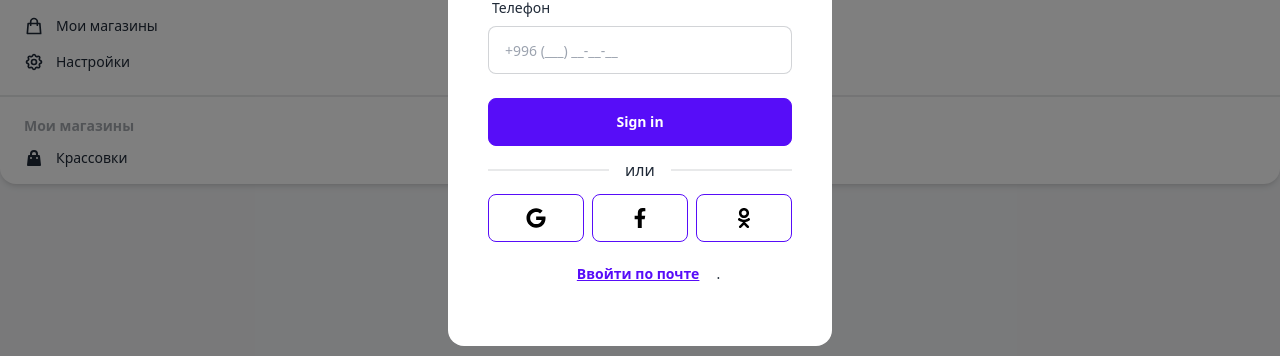
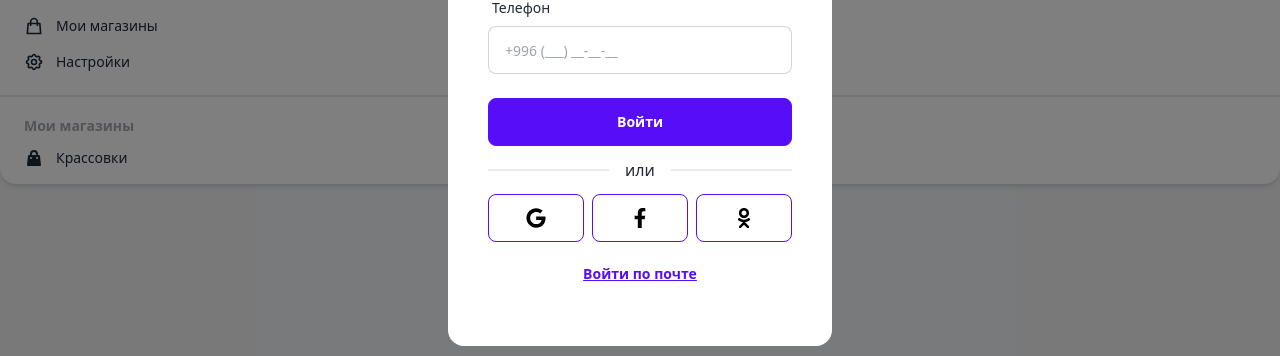
Before and after one commit to zairbek/Yoyo-public, a Next.js app: page /my/dashboard in a window 1280 px wide. Both pictures are taken after a click on the button 1248 px from the left and 56 px from the top of the page. Shown: the part 320-676 px from the top of the page. Built offline with nearby package versions, Linux system fonts and the light colour scheme.

Commit message:
button component

```diff
--- a/components/Elements/Popups/SignInPopup/SignInTab.jsx
+++ b/components/Elements/Popups/SignInPopup/SignInTab.jsx
@@ -5,13 +5,14 @@ import InputMask from 'react-input-mask';
 
 import {loginViaPhoneFormSchema} from "../../../../utils/validations/login";
 import TextField from "../../../UI/Forms/TextField/TextField";
+import Button from "../../../UI/Forms/Button/Button";
 
 const SignInTab = ({emailLogin}) => {
   const form = useForm({
     resolver: yupResolver(loginViaPhoneFormSchema)
   })
 
-  const onSubmit = data => console.log(data)
+  const onSubmit = data => console.log(data, form.formState)
 
   return (
     <>
@@ -24,7 +25,6 @@ const SignInTab = ({emailLogin}) => {
         <div className="flex flex-col w-full border-opacity-50">
           <div className="flex flex-col gap-y-6">
             <div>
-
               <TextField
                label="Телефон"
                type="tel"
@@ -37,7 +37,7 @@ const SignInTab = ({emailLogin}) => {
               />
             </div>
             <div>
-              <button type="submit" className="btn btn-primary btn-block normal-case">Sign in</button>
+              <Button variant="primary" block>Войти</Button>
             </div>
           </div>
 
@@ -45,21 +45,21 @@ const SignInTab = ({emailLogin}) => {
 
           <div>
             <div className="flex gap-x-2">
-              <button type="button" className="btn btn-outline btn-primary btn-block flex-1 hover:fill-white">
+              <Button type="button" variant="primary" outline block className=" flex-1 hover:fill-white">
                 <svg className="w-5 h-5" xmlns="http://www.w3.org/2000/svg" viewBox="0 0 488 512"><path d="M488 261.8C488 403.3 391.1 504 248 504 110.8 504 0 393.2 0 256S110.8 8 248 8c66.8 0 123 24.5 166.3 64.9l-67.5 64.9C258.5 52.6 94.3 116.6 94.3 256c0 86.5 69.1 156.6 153.7 156.6 98.2 0 135-70.4 140.8-106.9H248v-85.3h236.1c2.3 12.7 3.9 24.9 3.9 41.4z"/></svg>
-              </button>
-              <button type="button" className="btn btn-outline btn-primary btn-block flex-1 hover:fill-white">
+              </Button>
+              <Button type="button" variant="primary" outline block className=" flex-1 hover:fill-white">
                 <svg className="w-5 h-5" xmlns="http://www.w3.org/2000/svg" viewBox="0 0 320 512"><path d="M279.14 288l14.22-92.66h-88.91v-60.13c0-25.35 12.42-50.06 52.24-50.06h40.42V6.26S260.43 0 225.36 0c-73.22 0-121.08 44.38-121.08 124.72v70.62H22.89V288h81.39v224h100.17V288z"/></svg>
-              </button>
-              <button type="button" className="btn btn-outline btn-primary btn-block flex-1 hover:fill-white">
+              </Button>
+              <Button type="button" variant="primary" outline block className=" flex-1 hover:fill-white">
                 <svg className="w-5 h-5" xmlns="http://www.w3.org/2000/svg" viewBox="0 0 320 512"><path d="M275.1 334c-27.4 17.4-65.1 24.3-90 26.9l20.9 20.6 76.3 76.3c27.9 28.6-17.5 73.3-45.7 45.7-19.1-19.4-47.1-47.4-76.3-76.6L84 503.4c-28.2 27.5-73.6-17.6-45.4-45.7 19.4-19.4 47.1-47.4 76.3-76.3l20.6-20.6c-24.6-2.6-62.9-9.1-90.6-26.9-32.6-21-46.9-33.3-34.3-59 7.4-14.6 27.7-26.9 54.6-5.7 0 0 36.3 28.9 94.9 28.9s94.9-28.9 94.9-28.9c26.9-21.1 47.1-8.9 54.6 5.7 12.4 25.7-1.9 38-34.5 59.1zM30.3 129.7C30.3 58 88.6 0 160 0s129.7 58 129.7 129.7c0 71.4-58.3 129.4-129.7 129.4s-129.7-58-129.7-129.4zm66 0c0 35.1 28.6 63.7 63.7 63.7s63.7-28.6 63.7-63.7c0-35.4-28.6-64-63.7-64s-63.7 28.6-63.7 64z"/></svg>
-              </button>
+              </Button>
             </div>
           </div>
 
-            <p className="p-2 text-sm text-center">
-              <button type="button" className="btn btn-primary btn-link normal-case" onClick={() => emailLogin()}>Ввойти по почте</button>.
-            </p>
+          <p className="p-2 text-sm text-center">
+            <Button type="button" variant="primary" link onClick={() => emailLogin()}>Войти по почте</Button>
+          </p>
 
         </div>
       </form>
--- /dev/null
+++ b/components/UI/Forms/Button/Button.tsx
@@ -0,0 +1,94 @@
+import React from 'react';
+import classNames from "classnames";
+
+enum Size {
+  xs = 'btn-xs',
+  sm = 'btn-sm',
+  md = '',
+  lg = 'btn-lg',
+}
+
+type SizeStrings = keyof typeof Size;
+
+enum Variant {
+  primary = 'btn-primary',
+  secondary = 'btn-secondary',
+  accent = 'btn-accent',
+  ghost = 'btn-ghost',
+  info = 'btn-info',
+  success = 'btn-success',
+  warning = 'btn-warning',
+  error = 'btn-error',
+}
+
+type VariantStrings = keyof typeof Variant;
+
+enum Shape {
+  primary = 'btn-square',
+  secondary = 'btn-circle',
+}
+
+type ShapeStrings = keyof typeof Shape;
+
+interface ButtonProp {
+  className?: string;
+  children: React.ReactElement;
+  size?: SizeStrings;
+  variant?: VariantStrings;
+  active?: boolean;
+  outline?: boolean;
+  disabled?: boolean;
+  shape?: ShapeStrings;
+  block?: boolean;
+  loading?: boolean;
+  type?: string;
+  startIcon?: React.ReactElement;
+  endIcon?: React.ReactElement;
+  link?: boolean;
+  onClick?: void;
+}
+
+const Button: React.FC<ButtonProp> = ({
+  className,
+  children,
+  size = 'md',
+  variant,
+  active,
+  outline,
+  disabled,
+  shape,
+  block,
+  loading,
+  type= 'submit',
+  startIcon,
+  endIcon,
+  link,
+  onClick,
+}) => {
+  return (
+    <button
+      className={classNames(
+        'btn normal-case',
+        className,
+        Size[size],
+        variant && Variant[variant],
+        active && "btn-active",
+        outline && "btn-outline",
+        block && "btn-block",
+        shape && Shape[shape],
+        loading && "loading",
+        startIcon || endIcon ? "gap-2" : "",
+        link && 'btn-link',
+        )}
+      disabled={disabled}
+      type={type}
+      onClick={onClick}
+    >
+      {!!startIcon && startIcon}
+      {children}
+      {!!endIcon && endIcon}
+    </button>
+  );
+};
+
+export default Button;
--- a/components/UI/Forms/TextField/TextField.tsx
+++ b/components/UI/Forms/TextField/TextField.tsx
@@ -40,7 +40,7 @@ const TextField: React.FC<TextFieldProps> = ({
 }) => {
 
   return (
-    <div className="form-control w-full max-w-xs">
+    <div className="form-control w-full">
 
       {label &&
         <label className="label">
@@ -55,7 +55,7 @@ const TextField: React.FC<TextFieldProps> = ({
             name={name}
             placeholder={placeholder}
             className={classNames(
-              "input w-full max-w-xs",
+              "input w-full",
               Size[size],
               error && 'input-error',
               border && 'input-bordered',
@@ -69,7 +69,7 @@ const TextField: React.FC<TextFieldProps> = ({
             name={name}
             placeholder={placeholder}
             className={classNames(
-              "input w-full max-w-xs",
+              "input w-full",
               Size[size],
               error && 'input-error',
               border && 'input-bordered',
```
